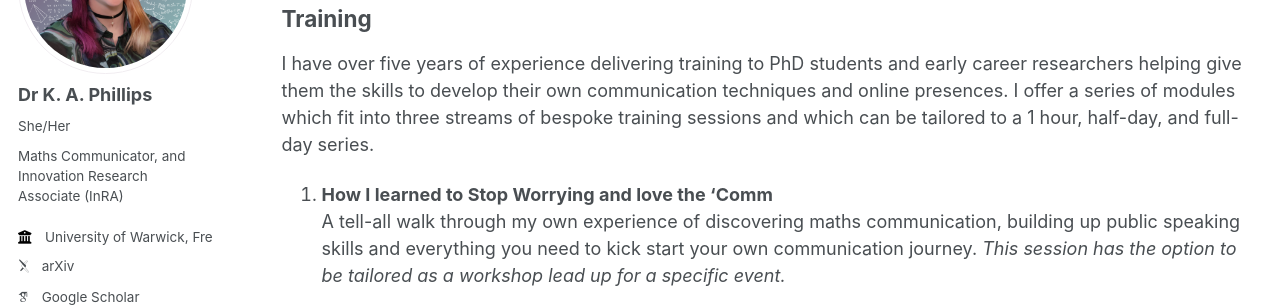
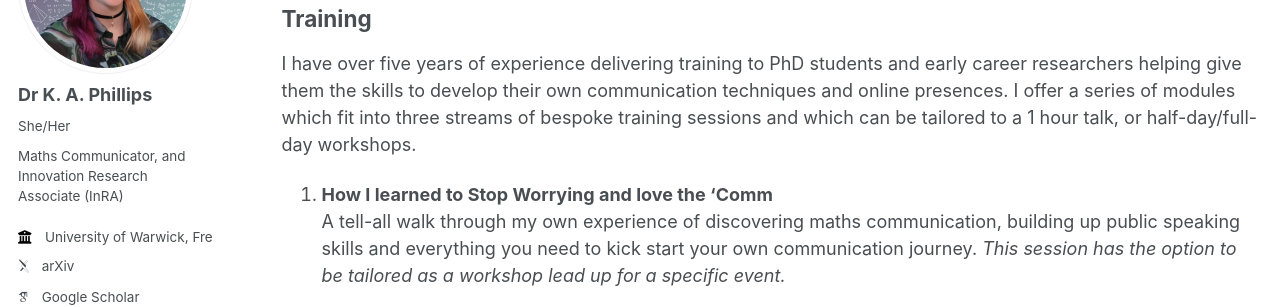
Before and after one commit to katdoesmaths/katdoesmaths.github.io, a Jekyll site: the page built from _pages/hireme.md, in a window 1280 px wide and 900 px high, scrolled down 666 px. Shown: the part 207-514 px from the top of the window. Built offline with Jekyll 4.4.1, drawn with Linux system fonts in a browser that asks for light colours; some web fonts are replaced.

Commit message:
Updated explanation of 1 hour 'training'

```diff
--- a/_pages/hireme.md
+++ b/_pages/hireme.md
@@ -31,7 +31,7 @@ I am available for a variety of speaking and hosting engagements. I bring an inf
 Training
 ---
 
-I have over five years of experience delivering training to PhD students and early career researchers helping give them the skills to develop their own communication techniques and online presences. I offer a series of modules which fit into three streams of bespoke training sessions and which can be tailored to a 1 hour, half-day, and full-day series.
+I have over five years of experience delivering training to PhD students and early career researchers helping give them the skills to develop their own communication techniques and online presences. I offer a series of modules which fit into three streams of bespoke training sessions and which can be tailored to a 1 hour talk, or half-day/full-day workshops.
 
 
 1.  **How I learned to Stop Worrying and love the 'Comm** <br>
```
